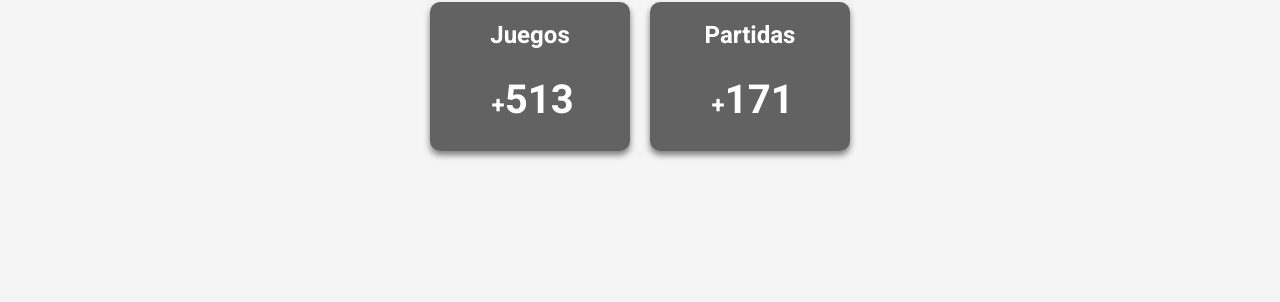
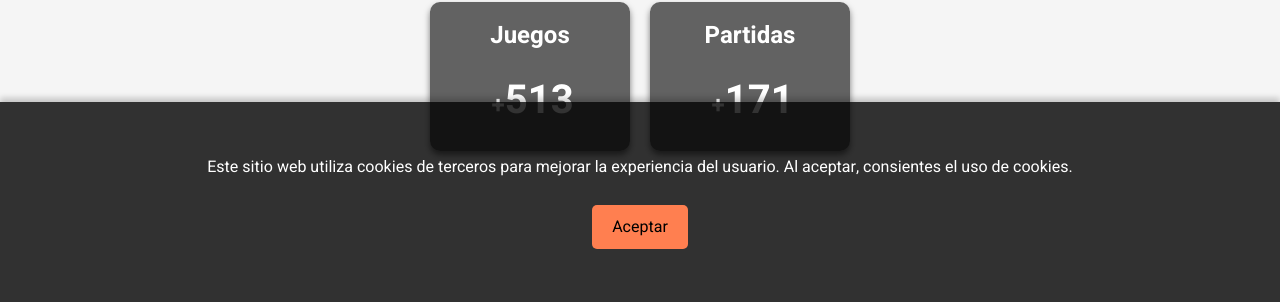
Before and after one commit to LuciaRol/web_aso, a React (Create React App) app: page / in a window 1280 px wide. Shown: the part 498-800 px from the top of the page. Built offline with nearby package versions, Linux system fonts and the light colour scheme; no server answers.

Commit message:
banner de cookies

```diff
--- /dev/null
+++ b/src/components/CookieBanner.js
@@ -0,0 +1,34 @@
+import React, { useState } from "react";
+import '../styles/cookiebanner.css';
+
+const CookieBanner = () => {
+  const [isVisible, setIsVisible] = useState(true);
+
+  const handleAccept = () => {
+    setIsVisible(false);
+    localStorage.setItem("cookiesAccepted", "true"); // Guarda el estado en el almacenamiento local
+  };
+
+  React.useEffect(() => {
+    const cookiesAccepted = localStorage.getItem("cookiesAccepted");
+    if (cookiesAccepted) {
+      setIsVisible(false);
+    }
+  }, []);
+
+  if (!isVisible) return null;
+
+  return (
+    <div className="cookie-banner">
+      <p>
+        Este sitio web utiliza cookies de terceros para mejorar la experiencia del usuario.
+        Al aceptar, consientes el uso de cookies.
+      </p>
+      <button className="accept-btn" onClick={handleAccept}>
+        Aceptar
+      </button>
+    </div>
+  );
+};
+
+export default CookieBanner;
--- a/src/components/Footer.js
+++ b/src/components/Footer.js
@@ -82,10 +82,11 @@ const Footer = () => {
           <div className="popup-content">
             <h2>Política de Privacidad</h2>
             <p>
-              La protección de tus datos personales es importante para nosotros. Esta política de privacidad explica cómo
-              recopilamos, usamos y protegemos la información que proporcionas a través de nuestro sitio web. Cumplimos con
-              el Reglamento General de Protección de Datos (RGPD) de la Unión Europea para garantizar que tus datos estén
-              protegidos y utilizados adecuadamente.
+            A través de este sitio web no se recaban datos de carácter personal de las personas usuarias sin su conocimiento, ni se ceden a terceros.
+
+            Dragón de Madera no utiliza cookies para recoger información de las personas usuarias, ni registra las direcciones IP de acceso. Únicamente se utilizan cookies de sesión, con finalidad técnica (aquellas que permiten la navegación a través del sitio web y la utilización de las diferentes opciones y servicios que en ella existen).
+
+            El portal del que es titular Dragón de Madera contiene enlaces a sitios web de terceros, cuyas políticas de privacidad son ajenas a la de la AEPD. Al acceder a tales sitios web usted puede decidir si acepta sus políticas de privacidad y de cookies. Con carácter general, si navega por internet usted puede aceptar o rechazar las cookies de terceros desde las opciones de configuración de su navegador.
             </p>
             <button onClick={closePopup} className="close-button">
               <span className="close-icon">×</span>
--- a/src/pages/Home.js
+++ b/src/pages/Home.js
@@ -14,11 +14,12 @@ import Wood from '../img/landing/wood3.webp';
 import DragonMobile from '../img/landing/dragon-mobile.png';
 import '../styles/home.css';
 import TopArrow from '../components/TopArrow';
+import CookieBanner from "../components/CookieBanner";
 
 const Home = () => {
   return (
     <div className="home-container">
-
+      <CookieBanner />
         <main className="image-container">
           {/* Cambiar imagen por video */}
           <div class="image-container-mobile">
--- /dev/null
+++ b/src/styles/cookiebanner.css
@@ -0,0 +1,35 @@
+/* Estilos para el banner de cookies */
+.cookie-banner {
+    position: fixed;
+    display: flex;
+    flex-direction: row;
+    bottom: 0;
+    left: 0;
+    width: 100%;
+    height: 25%; /* Ocupa un cuarto de la pantalla */
+    background-color: rgba(0, 0, 0, 0.8); /* Fondo semitransparente */
+    color: white;
+    display: flex;
+    flex-direction: column;
+    justify-content: center;
+    align-items: center;
+    padding: 20px;
+    z-index: 1000;
+    box-shadow: 0 -4px 6px rgba(0, 0, 0, 0.2);
+  }
+
+  /* Botón de aceptar */
+  .accept-btn {
+    margin-top: 10px;
+    padding: 10px 20px;
+    background-color: #FF7F50;
+    color: black;
+    border: none;
+    border-radius: 5px;
+    cursor: pointer;
+    font-size: 16px;
+  }
+
+  .accept-btn:hover {
+    background-color: #e16b41;
+  }
```
